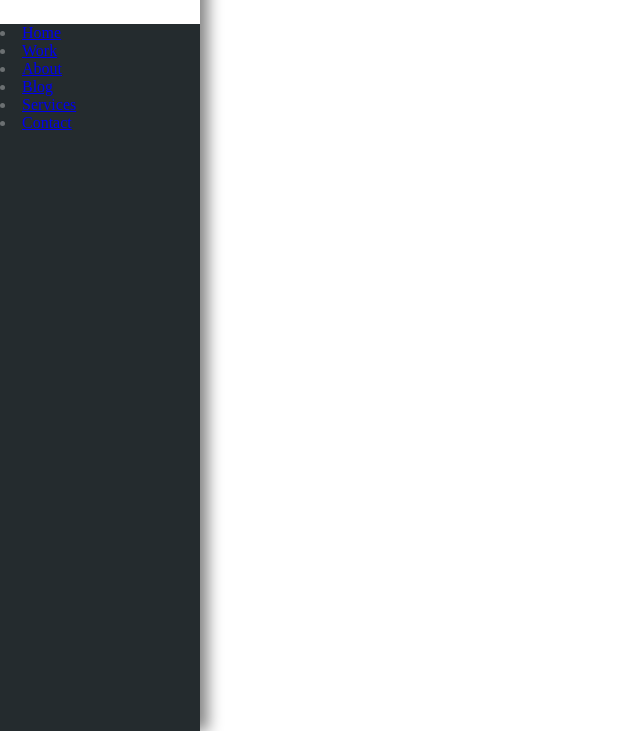
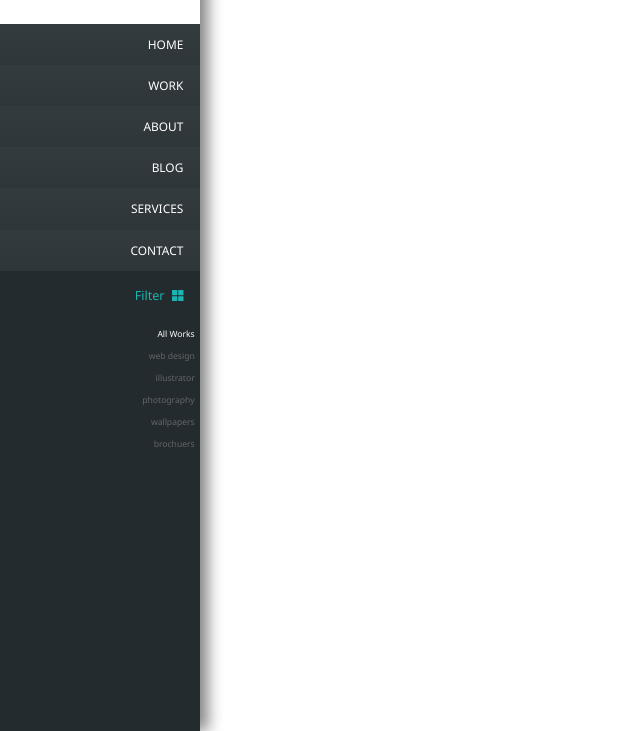
Before and after one commit to MrsMars/MrsMars.github.io, a plain HTML site: page m4/index.html in a window 1280 px wide. Shown: the part 69-800 px from the top of the page, without its empty margins (0-640 px from the left). Drawn offline with Linux system fonts and the light colour scheme.

Commit message:
work with nav bar

```diff
--- a/m4/CSS/style.css
+++ b/m4/CSS/style.css
@@ -175,6 +175,7 @@ a, a:hover, button, button:hover, .anime{
 
 
 /* header */
+body{font-family: Segoe, "Segoe UI", "DejaVu Sans", "trebuchet MS", Verdana, "sans-serif";}
 header{
     position: fixed;
     top: 0;
@@ -197,3 +198,71 @@ header{
 }
 
 #logo img{width: 6vw}
+
+/* nav */
+#main_nav a{
+    text-decoration: none;
+    color: #fff;
+    text-transform: uppercase;
+    font-size: 0.93vmax;
+    line-height: 1.66vmax;
+    height: 3.22vmax;
+    width: 100%;
+    display: flex;
+    flex-flow: row nowrap;
+    justify-content: flex-end;
+    align-content: center;
+    align-items: center;
+    background-color: #2f373b;
+    background: #333b3f;
+    background:    -moz-linear-gradient(top, #333b3f -1%, #333b3f 0%, #2e363a 100%);
+    background: -webkit-linear-gradient(top, #333b3f -1%, #333b3f 0%, #2e363a 100%);
+    background:         linear-gradient(top, #333b3f -1%, #333b3f 0%, #2e363a 100%);
+    filter: progid:DXImageTransform.Microsoft.gradient(startColorstr = '#333b3f', endColorstr = '#2e363a', GradientType = 0);
+    padding-right: 1.3vmax;
+}
+
+#main_nav a:hover{
+    background: #31bcba;
+    background:    -moz-linear-gradient(top, #31bcba -1%, #18a3a1 100%);
+    background: -webkit-linear-gradient(top, #31bcba -1%, #18a3a1 100%);
+    background:         linear-gradient(top, #31bcba -1%, #18a3a1 100%);
+    filter: progid:DXImageTransform.Microsoft.gradient(startColorstr = '#31bcba', endColorstr = '#18a3a1', GradientType = 0);
+}
+
+nav li{list-style: none;}
+
+#title_filter{
+    color: #1ab5b3;
+    fill: #1ab5b3;
+    font-size: 0.98vmax;
+    padding: 1.25vmax;
+}
+
+#title_filter svg{
+    width: 0.9vmax;
+    height: 0.9vmax;
+    margin-left: 0.62vmax;
+}
+
+#filter li{
+    list-style: none;
+    width: 100%;
+    text-align: right;
+}
+
+#filter a{
+    font-size: 0.67vmax;
+    line-height: 1.25vmax;
+    text-align: right;
+    padding: 0.41vmax;
+    text-decoration: none;
+    color: #636669;
+}
+
+#filter a.active{
+    color: #fff;
+}
+#filter a:hover{
+    color: #fff;
+}
--- a/m4/index.html
+++ b/m4/index.html
@@ -19,8 +19,31 @@
            <li><a href="#">Blog</a></li>
            <li><a href="#">Services</a></li>
            <li><a href="#">Contact</a></li>
+        </nav>
 
-        </nav>
+        <div id="filter">
+           <div id="title_filter" class="main_flex__nowrap flex__jcontent_end flex__align-center_center flex__align-items_center">
+               Filter <svg version="1.1" id="Capa_1" xmlns="http://www.w3.org/2000/svg" xmlns:xlink="http://www.w3.org/1999/xlink" x="0px" y="0px" viewBox="0 0 271.673 271.673" style="enable-background:new 0 0 271.673 271.673;" xml:space="preserve">
+
+                <path d="M114.939,0H10.449C4.678,0,0,4.678,0,10.449v104.49c0,5.771,4.678,10.449,10.449,10.449h104.49
+                    c5.771,0,10.449-4.678,10.449-10.449V10.449C125.388,4.678,120.71,0,114.939,0z"/>
+                <path d="M261.224,0h-104.49c-5.771,0-10.449,4.678-10.449,10.449v104.49c0,5.771,4.678,10.449,10.449,10.449h104.49
+                    c5.771,0,10.449-4.678,10.449-10.449V10.449C271.673,4.678,266.995,0,261.224,0z"/>
+                <path d="M114.939,146.286H10.449C4.678,146.286,0,150.964,0,156.735v104.49c0,5.771,4.678,10.449,10.449,10.449h104.49
+                    c5.771,0,10.449-4.678,10.449-10.449v-104.49C125.388,150.964,120.71,146.286,114.939,146.286z"/>
+                <path d="M261.224,146.286h-104.49c-5.771,0-10.449,4.678-10.449,10.449v104.49c0,5.771,4.678,10.449,10.449,10.449h104.49
+                    c5.771,0,10.449-4.678,10.449-10.449v-104.49C271.673,150.964,266.995,146.286,261.224,146.286z"/>
+            </svg>
+        </div>
+            <ul>
+                <li><a class="active" href="#">All Works</a></li>
+                <li><a href="#">web design</a></li>
+                <li><a href="#">illustrator</a></li>
+                <li><a href="#">photography</a></li>
+                <li><a href="#">wallpapers</a></li>
+                <li><a href="#">brochuers</a></li>
+            </ul>
+       </div>
 
    </header>
 
```
